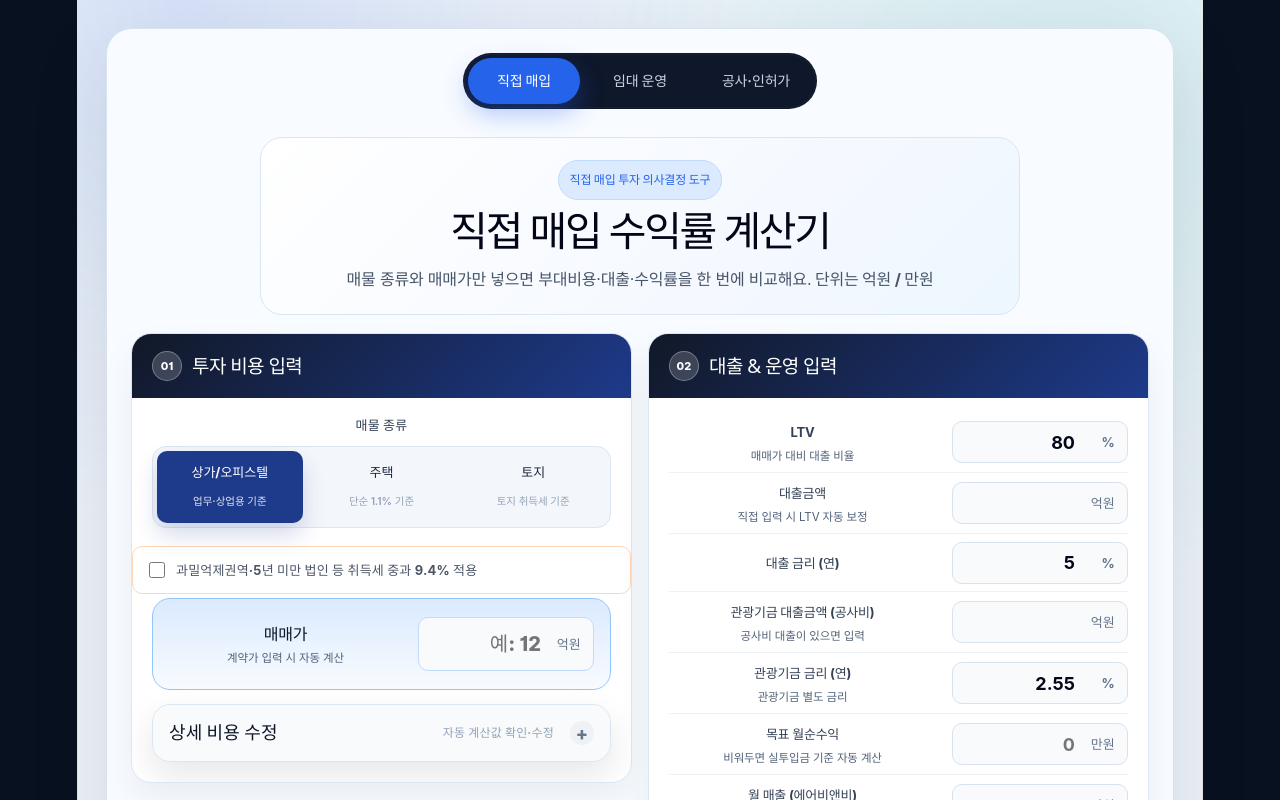
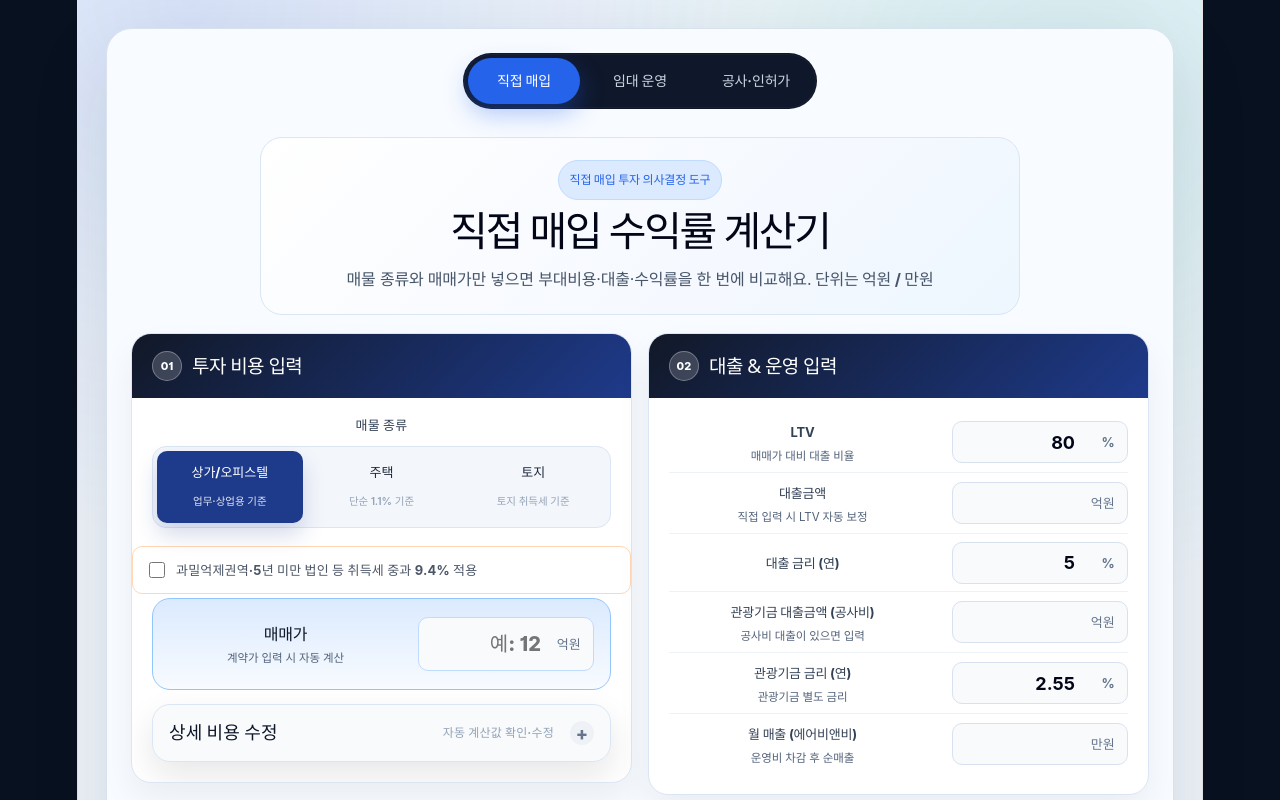
Before and after one commit to keepgoing2021/sookbak, a React (Vite) app: page / in a window 1280 px wide. Shown: the top 800 px of the page. Built offline with nearby package versions, Linux system fonts and the light colour scheme.

Commit message:
fix: remove target net input

```diff
--- a/src/App.tsx
+++ b/src/App.tsx
@@ -60,7 +60,6 @@ type Values = {
   tourismLoanAnnualInterestRate: string
   monthlyRevenueManwon: string
   acquisitionTaxRatePercent: string
-  targetMonthlyNetManwon: string
 }
 
 type AutoFieldKey = 'acquisitionTaxEok' | 'legalFeeEok' | 'brokerageFeeEok'
@@ -73,7 +72,6 @@ type FreeFieldKey =
   | 'tourismLoanAnnualInterestRate'
   | 'monthlyRevenueManwon'
   | 'acquisitionTaxRatePercent'
-  | 'targetMonthlyNetManwon'
 
 const propertyTypes: Array<{ key: PropertyType; label: string; description: string }> = [
   { key: 'commercial', label: '상가/오피스텔', description: '업무·상업용 기준' },
@@ -94,7 +92,6 @@ const initialValues: Values = {
   tourismLoanAnnualInterestRate: String(DEFAULT_TOURISM_LOAN_ANNUAL_INTEREST_RATE),
   monthlyRevenueManwon: '',
   acquisitionTaxRatePercent: '',
-  targetMonthlyNetManwon: '',
 }
 
 const tabs: Array<{ key: CalculatorTab; label: string; eyebrow: string }> = [
@@ -217,7 +214,6 @@ function DirectPurchaseCalculator({
       tourismLoanAmountEok: toNumber(values.tourismLoanAmountEok),
       tourismLoanAnnualInterestRate: toNumber(values.tourismLoanAnnualInterestRate),
       monthlyRevenueManwon: toNumber(values.monthlyRevenueManwon),
-      targetMonthlyNetManwon: toNumber(values.targetMonthlyNetManwon),
     }),
     [
       propertyType,
@@ -231,7 +227,6 @@ function DirectPurchaseCalculator({
       values.tourismLoanAmountEok,
       values.tourismLoanAnnualInterestRate,
       values.monthlyRevenueManwon,
-      values.targetMonthlyNetManwon,
     ],
   )
 
@@ -421,15 +416,6 @@ function DirectPurchaseCalculator({
               inputMode="decimal"
             />
             <MoneyInput
-              label="목표 월순수익"
-              unit="만원"
-              value={values.targetMonthlyNetManwon}
-              placeholder={String(Math.round(result.targetMonthlyNetManwon))}
-              onChange={(value) => updateFree('targetMonthlyNetManwon', value)}
-              help="비워두면 실투입금 기준 자동 계산"
-              inputMode="decimal"
-            />
-            <MoneyInput
               label="월 매출 (에어비앤비)"
               unit="만원"
               value={values.monthlyRevenueManwon}
@@ -1120,7 +1106,6 @@ function ConstructionRiskSection({
     tourismLoanAmountEok: toNumber(directValues.tourismLoanAmountEok),
     tourismLoanAnnualInterestRate: toNumber(directValues.tourismLoanAnnualInterestRate),
     monthlyRevenueManwon: toNumber(directValues.monthlyRevenueManwon),
-    targetMonthlyNetManwon: toNumber(directValues.targetMonthlyNetManwon),
   })
 
   const rentalInput: RentalCalculatorInput = {
--- a/src/calculator.ts
+++ b/src/calculator.ts
@@ -30,7 +30,6 @@ export interface CalculatorInput {
   tourismLoanAmountEok?: number
   tourismLoanAnnualInterestRate?: number
   monthlyRevenueManwon: number
-  targetMonthlyNetManwon?: number
 }
 
 export interface CalculatorResult {
@@ -225,12 +224,8 @@ export function calculateInvestment(input: CalculatorInput): CalculatorResult {
     monthlyInterestManwon + tourismLoanMonthlyInterestManwon,
   )
   const monthlyNetManwon = roundManwon(input.monthlyRevenueManwon - totalMonthlyInterestManwon)
-  const autoTargetMonthlyNetManwon = roundManwon(
+  const targetMonthlyNetManwon = roundManwon(
     cashInvestedWithLoanEok * DEFAULT_TARGET_MONTHLY_NET_MANWON_PER_EOK,
-  )
-  const targetMonthlyNetManwon = normalizePositive(
-    input.targetMonthlyNetManwon,
-    autoTargetMonthlyNetManwon,
   )
   const targetMonthlyNetGapManwon = roundManwon(monthlyNetManwon - targetMonthlyNetManwon)
   const annualNetManwon = roundManwon(monthlyNetManwon * 12)
@@ -349,10 +344,6 @@ function roundEok(value: number): number {
   return Math.round(value * 1000) / 1000
 }
 
-function normalizePositive(value: number | undefined, fallback: number): number {
-  return value !== undefined && Number.isFinite(value) && value > 0 ? value : fallback
-}
-
 
 function roundManwon(value: number): number {
   return Math.round(value)
```
Also changed, not shown: 1 other file (tests, documents, lock files or other folders).
